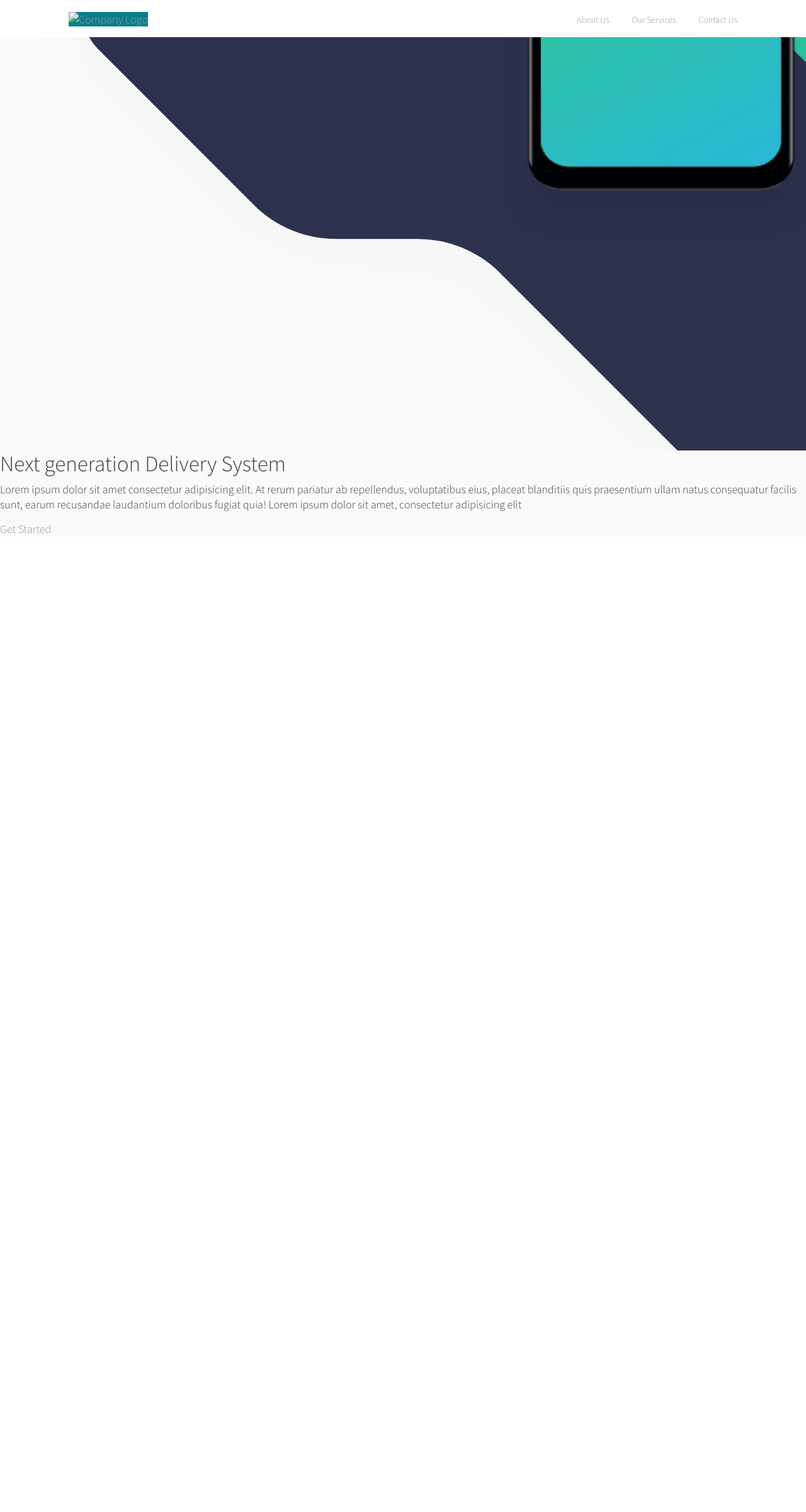
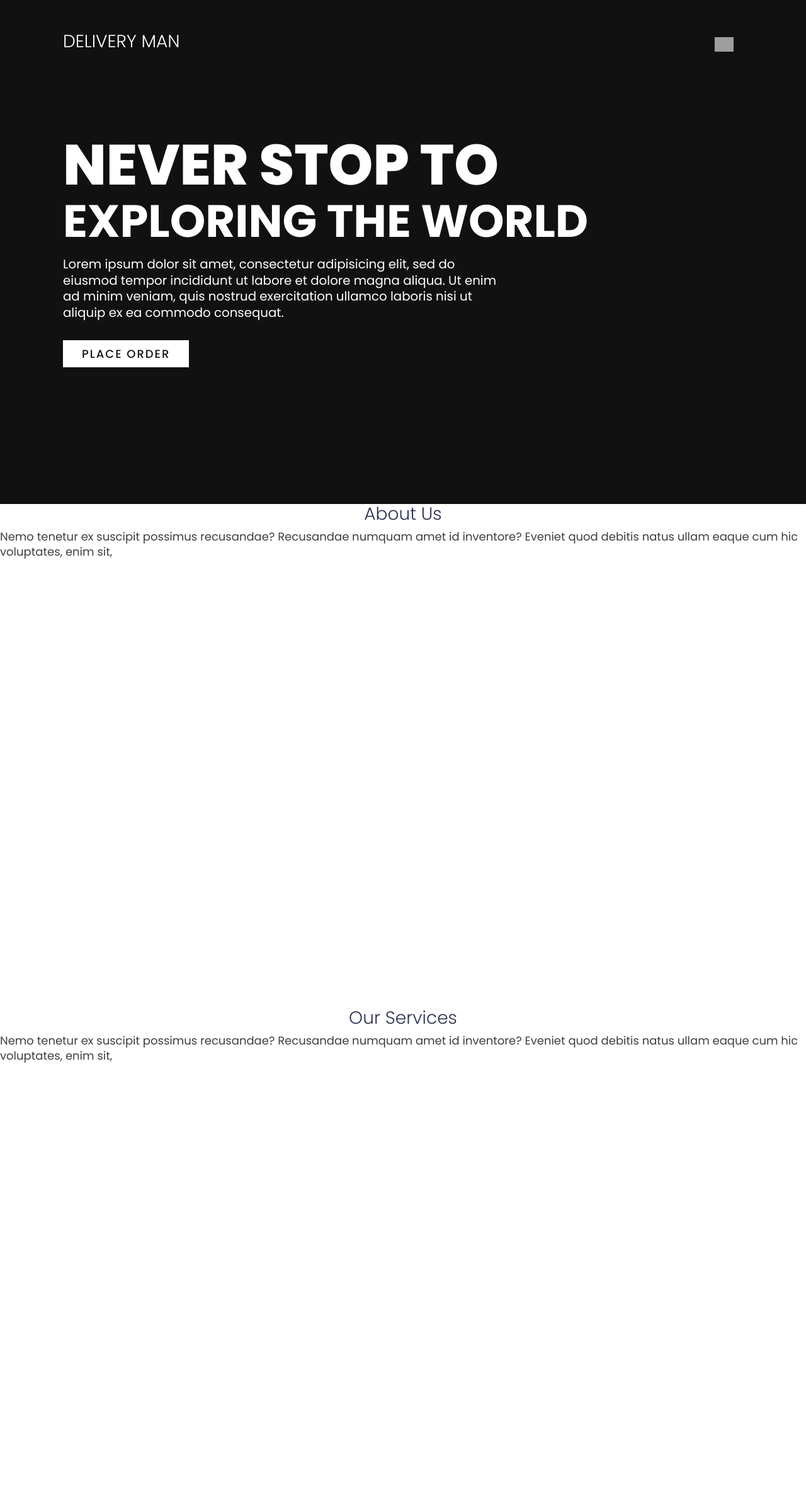
Before and after one commit to Celnet-hub/Booking-Website, a Node server app: page / in a window 1280 px wide; the page is wider, and only the part inside the window is pictured. Shown: that part at 63% size. Before the commit the page ends 847 px from the top of that part, so only its background shows below. Run offline with Node 20, Linux system fonts and the light colour scheme; some libraries are stand-ins or nearby versions; grey boxes are pictures that could not be loaded.

Commit message:
created Hero section

```diff
--- a/pages/HomePage.html
+++ b/pages/HomePage.html
@@ -7,13 +7,14 @@
 		<title>Rider</title>
 		<!-- CSS -->
 		<link rel="stylesheet" href="src\Styles\Scss\style.css" />
+		<link rel="stylesheet" href="src\Styles\CSS\CssStyles.css" />
 		<link
 			href="https://fonts.googleapis.com/css2?family=Source+Sans+Pro:wght@300&display=swap"
 			rel="stylesheet"
 		/>
 	</head>
 	<body>
-		<header class="header">
+		<!-- <header class="header">
 			<div class="overlay has-fade"></div>
 
 			<nav class="container container--pall flex flex-jc-sb flex-ai-c">
@@ -42,18 +43,82 @@
 		</header>
 		<section class="hero">
 			<div class="hero_video"></div>
-			<div class="hero_text">
-				<h1>Next generation Delivery System
-				</h1>
+			<div class="hero_text container--pall">
+				<h1>Next generation Delivery System</h1>
 				<p>
-					Lorem ipsum dolor sit amet consectetur adipisicing elit. At rerum pariatur
-		ab repellendus, voluptatibus eius, placeat blanditiis quis praesentium ullam
-		natus consequatur facilis sunt, earum recusandae laudantium doloribus fugiat
-		quia! Lorem ipsum dolor sit amet, consectetur adipisicing elit
+					Lorem ipsum dolor sit amet consectetur adipisicing elit. At rerum
+					pariatur ab repellendus, voluptatibus eius, placeat blanditiis quis
+					praesentium ullam natus consequatur facilis sunt, earum recusandae
+					laudantium doloribus fugiat quia! Lorem ipsum dolor sit amet,
+					consectetur adipisicing elit
 				</p>
-				<a href="#" class="button hero_cta">Get Started</a>
+				<a href="#" id="button">Get Started</a>
+			</div>
+		</section> -->
+		<section class="showcase">
+			<header>
+				<h2 class="logo">Delivery Man</h2>
+				<div class="toggle"></div>
+			</header>
+			<!-- <video
+				src="src\Styles\Scss\assets\final video 1.mp4"
+				muted
+				loop
+				autoplay
+			></video> -->
+			<!-- <div class="overlay"></div> -->
+			<div class="text">
+				<h2>Never Stop To</h2>
+				<h3>Exploring The World</h3>
+				<p>
+					Lorem ipsum dolor sit amet, consectetur adipisicing elit, sed do
+					eiusmod tempor incididunt ut labore et dolore magna aliqua. Ut enim ad
+					minim veniam, quis nostrud exercitation ullamco laboris nisi ut
+					aliquip ex ea commodo consequat.
+				</p>
+				<a href="#">Place Order</a>
+			</div>
+			<!-- <ul class="social">
+				<li>
+					<a href="#"><img src="https://i.ibb.co/x7P24fL/facebook.png" /></a>
+				</li>
+				<li>
+					<a href="#"><img src="https://i.ibb.co/Wnxq2Nq/twitter.png" /></a>
+				</li>
+				<li>
+					<a href="#"><img src="https://i.ibb.co/ySwtH4B/instagram.png" /></a>
+				</li>
+			</ul> -->
+		</section>
+		<div class="menu">
+			<ul>
+				<li><a href="#about">About us</a></li>
+				<li><a href="#services">Our Services</a></li>
+				<li><a href="#contact">Contact us</a></li>
+			</ul>
+		</div>
+		<section id="about" class="section">
+			<div class="title">
+				<h2>about <span>us</span></h2>
+			</div>
+			<div>
+				<p>
+					Nemo tenetur ex suscipit possimus recusandae? Recusandae numquam amet id inventore? Eveniet quod debitis natus ullam eaque cum hic voluptates, enim sit,
+				</p>
 			</div>
 		</section>
+		<section id="services" class="section">
+			<div class="title">
+				<h2>our <span>services</span></h2>
+			</div>
+			<div>
+				<p>
+					Nemo tenetur ex suscipit possimus recusandae? Recusandae numquam amet id inventore? Eveniet quod debitis natus ullam eaque cum hic voluptates, enim sit,
+				</p>
+			</div>
+		</section>
+		<!-- footer section -->
+
 		<script src="src\Script\script.js"></script>
 	</body>
 </html>
--- a/pages/src/Script/script.js
+++ b/pages/src/Script/script.js
@@ -4,24 +4,31 @@ const HamburgerBtn = document.querySelector("#HamburgerBtn");
 const header = document.querySelector(".header");
 const overlay = document.querySelector(".overlay");
 const fadeElems = document.querySelectorAll(".has-fade");
-const body = document.querySelector('body');
+const body = document.querySelector("body");
+const menuToggle = document.querySelector(".toggle");
+const showcase = document.querySelector(".showcase");
 
-HamburgerBtn.addEventListener("click", function () {
-	if (header.classList.contains("open")) {
-		//close hamburger menu
-		header.classList.remove("open");
-        body.classList.remove('noscroll')
-		fadeElems.forEach((element) => {
-			element.classList.remove("fade-in");
-			element.classList.add("fade-out");
-		});
-	} else {
-		//open hamburger menu
-		header.classList.add("open");
-        body.classList.add('noscroll');
-		fadeElems.forEach((element) => {
-			element.classList.remove("fade-out");
-			element.classList.add("fade-in");
-		});
-	}
+// HamburgerBtn.addEventListener("click", function () {
+// 	if (header.classList.contains("open")) {
+// 		//close hamburger menu
+// 		header.classList.remove("open");
+// 		body.classList.remove("noscroll");
+// 		fadeElems.forEach((element) => {
+// 			element.classList.remove("fade-in");
+// 			element.classList.add("fade-out");
+// 		});
+// 	} else {
+// 		//open hamburger menu
+// 		header.classList.add("open");
+// 		body.classList.add("noscroll");
+// 		fadeElems.forEach((element) => {
+// 			element.classList.remove("fade-out");
+// 			element.classList.add("fade-in");
+// 		});
+// 	}
+// });
+
+menuToggle.addEventListener("click", () => {
+	menuToggle.classList.toggle("active");
+	showcase.classList.toggle("active");
 });
--- /dev/null
+++ b/pages/src/Styles/CSS/CssStyles.css
@@ -0,0 +1,199 @@
+@import url("https://fonts.googleapis.com/css?family=Poppins:200,300,400,500,600,700,800,900&display=swap");
+
+:root {
+    --secondary-color-1: hsl(118, 100%, 48%);
+}
+
+* {
+	margin: 0;
+	padding: 0;
+	box-sizing: border-box;
+	font-family: "Poppins", sans-serif;
+}
+header {
+	position: absolute;
+	top: 0;
+	left: 0;
+	width: 100%;
+	padding: 40px 100px;
+	z-index: 1000;
+	display: flex;
+	justify-content: space-between;
+	align-items: center;
+}
+header .logo {
+	color: #fff;
+	text-transform: uppercase;
+	cursor: pointer;
+}
+.toggle {
+	position: relative;
+	width: 60px;
+	height: 60px;
+	background: url(https://i.ibb.co/HrfVRcx/menu.png);
+	background-repeat: no-repeat;
+	background-size: 30px;
+	background-position: center;
+	cursor: pointer;
+}
+.toggle.active {
+	background: url(https://i.ibb.co/rt3HybH/close.png);
+	background-repeat: no-repeat;
+	background-size: 25px;
+	background-position: center;
+	cursor: pointer;
+}
+.showcase {
+	position: relative;
+	right: 0;
+	width: 100%;
+	min-height: 100vh;
+	padding: 100px;
+	display: flex;
+	justify-content: space-between;
+	align-items: center;
+	background: #111;
+	transition: 0.5s;
+	z-index: 2;
+}
+.showcase.active {
+	right: 180px;
+}
+
+.showcase video {
+	position: absolute;
+	top: 0;
+	left: 0;
+	width: 100%;
+	height: 100%;
+	object-fit: cover;
+	opacity: 0.8;
+}
+.overlay {
+	position: absolute;
+	top: 0;
+	left: 0;
+	width: 100%;
+	height: 100%;
+	background: #2a4958;
+	mix-blend-mode: overlay;
+}
+.text {
+	position: relative;
+	z-index: 10;
+}
+
+.text h2 {
+	font-size: 5em;
+	font-weight: 800;
+	color: #fff;
+	line-height: 1em;
+	text-transform: uppercase;
+}
+.text h3 {
+	font-size: 4em;
+	font-weight: 700;
+	color: #fff;
+	line-height: 1em;
+	text-transform: uppercase;
+}
+.text p {
+	font-size: 1.1em;
+	color: #fff;
+	margin: 20px 0;
+	font-weight: 400;
+	max-width: 700px;
+}
+.text a {
+	display: inline-block;
+	font-size: 1em;
+	background: #fff;
+	padding: 10px 30px;
+	text-transform: uppercase;
+	text-decoration: none;
+	font-weight: 500;
+	margin-top: 10px;
+	color: #111;
+	letter-spacing: 2px;
+	transition: 0.2s;
+}
+.text a:hover {
+	letter-spacing: 6px;
+}
+.social {
+	position: absolute;
+	z-index: 10;
+	bottom: 20px;
+	display: flex;
+	justify-content: center;
+	align-items: center;
+}
+.social li {
+	list-style: none;
+}
+.social li a {
+	display: inline-block;
+	margin-right: 20px;
+	filter: invert(1);
+	transform: scale(0.5);
+	transition: 0.5s;
+}
+.social li a:hover {
+	transform: scale(0.5) translateY(-15px);
+}
+.menu {
+	position: absolute;
+	top: 0;
+	right: 0;
+	width: 180px;
+	height: 100%;
+	display: flex;
+	justify-content: center;
+	align-items: center;
+}
+.menu ul {
+	position: relative;
+}
+.menu ul li {
+	list-style: none;
+}
+.menu ul li a {
+	text-decoration: none;
+	font-size: 24px;
+	color: #111;
+}
+.menu ul li a:hover {
+	color: #03a9f4;
+}
+
+@media (max-width: 991px) {
+	.showcase,
+	.showcase header {
+		padding: 40px;
+	}
+	.text h2 {
+		font-size: 3em;
+	}
+	.text h3 {
+		font-size: 2em;
+	}
+}
+
+#about,
+#services {
+    height: 100vh;
+}
+
+/* titles */
+.title h2{
+    text-align: center;
+    text-transform: capitalize;
+}
+.title span {
+    color: var(--secondary-colors);
+}
+
+/* section */
+.section {
+    padding-bottom: 5rem;
+}
--- a/pages/src/Styles/Css/style.css
+++ /dev/null
@@ -1,3 +0,0 @@
-h1 {
-    color: brown;
-}
--- a/pages/src/Styles/Scss/_globals.scss
+++ b/pages/src/Styles/Scss/_globals.scss
@@ -16,16 +16,25 @@ body {
 	font-family: "Source Sans Pro", sans-serif;
 	font-size: $font-medium; // 18px/16
 
-    &.noscroll {
-        overflow: hidden;
-    }
+	&.noscroll {
+		overflow: hidden;
+	}
+}
+
+// Text
+h1,
+h2,
+h3 {
+	font-weight: 300;
+	line-height: 1.15;
+	color: $darkBlue;
+	margin-top: 0px;
 }
 
 a,
 a:visited,
 a:hover {
 	text-decoration: none;
-	color: $grayishBlue;
 }
 
 //spacing
--- a/pages/src/Styles/Scss/_header.scss
+++ b/pages/src/Styles/Scss/_header.scss
@@ -14,7 +14,7 @@
 
 	//Hamburger open styles
 	&.open {
-		.header_toggle{
+		.header_toggle {
 			> span:first-child {
 				transform: rotate(45deg);
 			}
@@ -25,7 +25,6 @@
 				transform: rotate(-45deg);
 			}
 		}
-
 	}
 
 	nav {
@@ -49,15 +48,13 @@
 			width: 26px;
 			height: 2px;
 			background-color: $darkBlue;
-			transition: all 350ms ease-in-out ;
+			transition: all 350ms ease-in-out;
 			transform-origin: 3px 1px;
 
 			&:not(:last-child) {
 				margin-bottom: 5px;
 			}
 		}
-
-
 	}
 
 	&_menu {
@@ -80,16 +77,32 @@
 
 	&_links {
 		a {
-			font-size: $font-small; //14px/16
+			position: relative;
 			color: $grayishBlue;
-			transition: color 400ms ease-in-out;
+			transition: color 300ms ease-in-out;
 
-			&:not(:last-child){
+			&:not(:last-child) {
 				margin-right: 32px;
 			}
 
+			&::before {
+				content: "";
+				display: block;
+				position: absolute;
+				height: 5px;
+				left: 0;
+				right: 0;
+				bottom: -30px;
+				background: linear-gradient(to right, $limeGreen, $brightCyan);
+				opacity: 0;
+				transition: opacity 400ms ease-in-out;
+			}
 			&:hover {
 				color: $darkBlue;
+
+				&::before {
+					opacity: 1;
+				}
 			}
 		}
 	}
--- a/pages/src/Styles/Scss/_hero.scss
+++ b/pages/src/Styles/Scss/_hero.scss
@@ -10,6 +10,7 @@
 
 	&_video {
 		position: relative;
+		//background image for Mobile
 		background-image: url("assets/bg-intro-mobile.svg");
 		background-size: cover;
 		background-repeat: no-repeat;
@@ -40,6 +41,7 @@
 				content: "";
 				position: absolute;
 				height: 100%;
+				//background image for desktop.
 				background-image: url("assets/bg-intro-desktop.svg");
 				background-repeat: no-repeat;
 				background-position: center bottom;
--- a/pages/src/Styles/Scss/style.css
+++ b/pages/src/Styles/Scss/style.css
@@ -23,11 +23,19 @@ body.noscroll {
   overflow: hidden;
 }
 
+h1,
+h2,
+h3 {
+  font-weight: 300;
+  line-height: 1.15;
+  color: #2d314d;
+  margin-top: 0px;
+}
+
 a,
 a:visited,
 a:hover {
   text-decoration: none;
-  color: #9698a6;
 }
 
 .container {
@@ -161,18 +169,37 @@ a:hover {
 }
 
 .header_links a {
-  font-size: 0.875rem;
+  position: relative;
   color: #9698a6;
-  -webkit-transition: color 400ms ease-in-out;
-  transition: color 400ms ease-in-out;
+  -webkit-transition: color 300ms ease-in-out;
+  transition: color 300ms ease-in-out;
 }
 
 .header_links a:not(:last-child) {
   margin-right: 32px;
 }
 
+.header_links a::before {
+  content: "";
+  display: block;
+  position: absolute;
+  height: 5px;
+  left: 0;
+  right: 0;
+  bottom: -30px;
+  background: -webkit-gradient(linear, left top, right top, from(#31d35c), to(#2bb7da));
+  background: linear-gradient(to right, #31d35c, #2bb7da);
+  opacity: 0;
+  -webkit-transition: opacity 400ms ease-in-out;
+  transition: opacity 400ms ease-in-out;
+}
+
 .header_links a:hover {
   color: #2d314d;
+}
+
+.header_links a:hover::before {
+  opacity: 1;
 }
 
 .has-fade {
```
Also changed, not shown: 3 other files.
